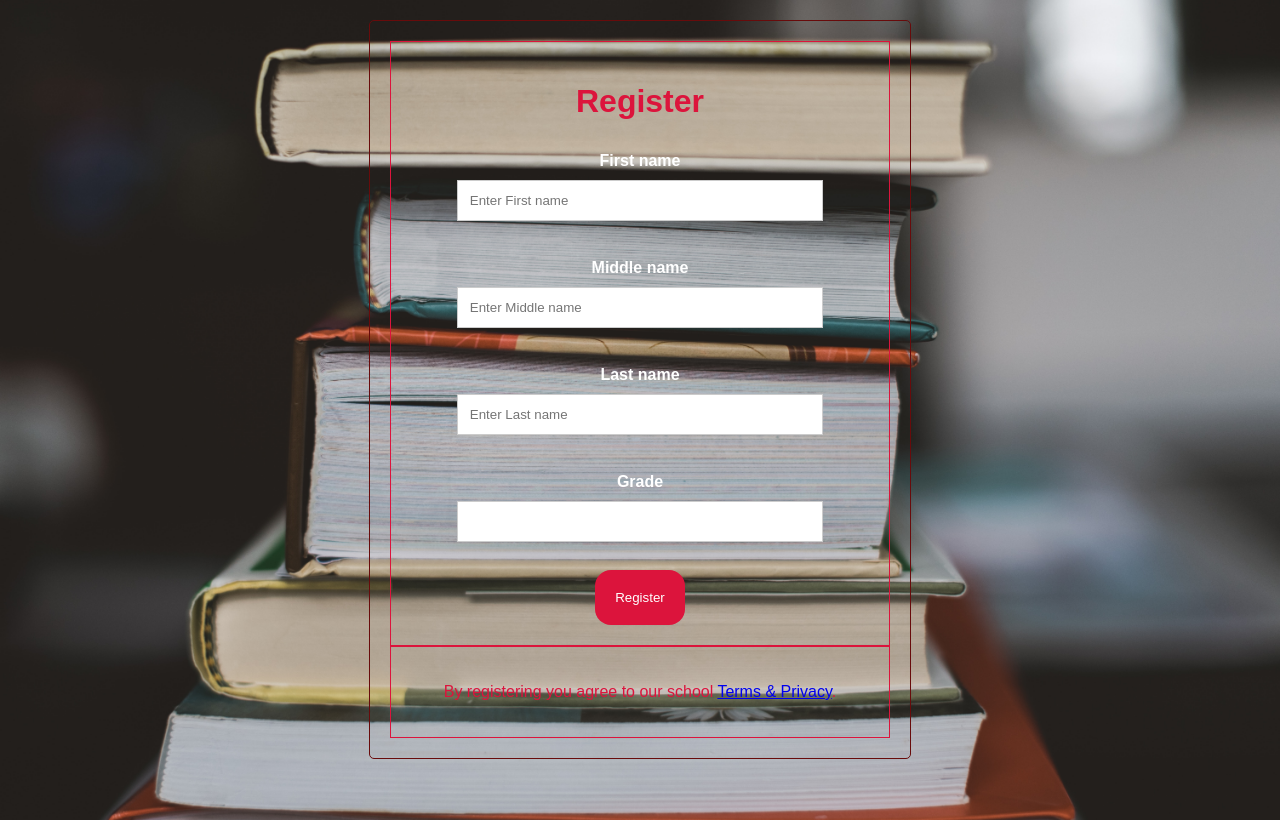
After one commit to andoabza/School-Project, a Python web app: template templates/register.html in a window 1280 px wide. The commit adds this page. Run offline with Jinja, Linux system fonts and the light colour scheme; the template is opened without the code that fills it, so the values that code supplies are empty.

Commit message:
register

```diff
--- a/templates/index.html
+++ b/templates/index.html
@@ -5,6 +5,8 @@
     <meta name="viewport" content="width=device-width, initial-scale=1.0">
     <title>test</title>
     <link rel="stylesheet" type="text/css" href="../static/styles/style.css">
+    <link rel="shortcut icon" href="../static/img/logo.png" type="image/x-icon">
+
 </head>
 <body class="body">
     <header class="header">
--- /dev/null
+++ b/templates/register.html
@@ -0,0 +1,37 @@
+<!DOCTYPE html>
+<html lang="en">
+<head>
+    <meta charset="UTF-8">
+    <meta name="viewport" content="width=device-width, initial-scale=1.0">
+    <link rel="stylesheet" type="text/css" href="../static/styles/styles1.css">
+    <link rel="shortcut icon" href="../static/img/logo.png" type="image/x-icon">
+    <title>Register</title>
+</head>
+<body>
+    <form>
+        <div class="container">
+            <h1>Register</h1>
+
+            <label for="First name"><b>First name</b></label>
+            <input type="text" placeholder="Enter First name" name="First name" id="First name" required>
+             <br>
+            <label for="Middle name"><b>Middle name</b></label>
+            <input type="text" placeholder="Enter Middle name" name="middle_name" id="middle_name" required>
+                <br>
+            <label for="Last name"><b>Last name</b></label>
+            <input type="text" placeholder="Enter Last name" name="last_name" id="last_name" required>
+            <br>
+            <label for="Grade"><b>Grade</b></label>
+            <input type="number" name="grade" id="grade" min="9" max="12">
+            <br>
+            <button type="submit" class="registerbtn">Register</button>
+
+        </div>
+
+        <div class="container terms">
+
+            <p>By registering you agree to our school <a href="#">Terms & Privacy</a>.</p>
+        </div>
+    </form>
+</body>
+</html>
```
Also changed, not shown: static/img/istockphoto-1485281045-1024x1024.jpg (added).
